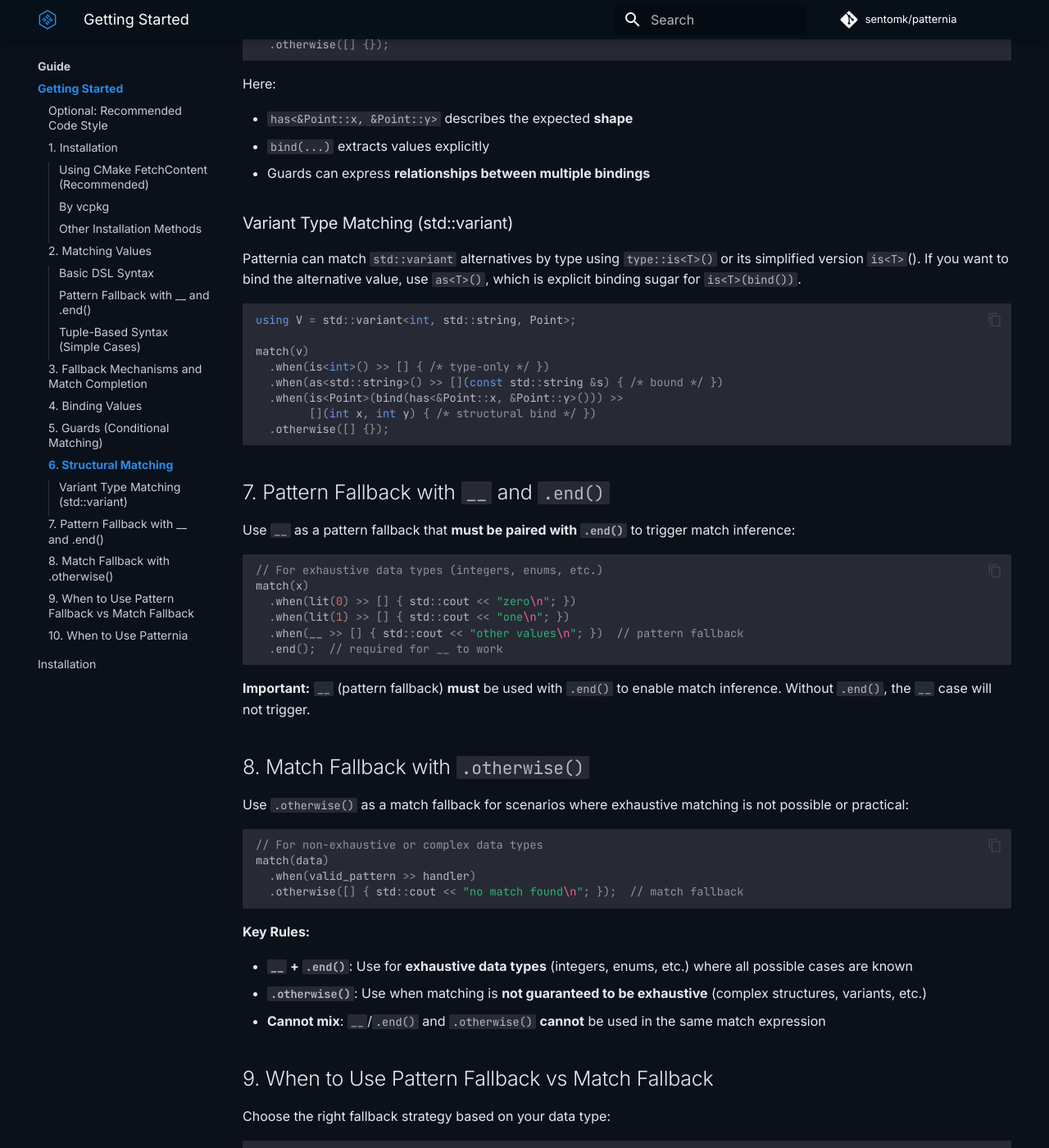
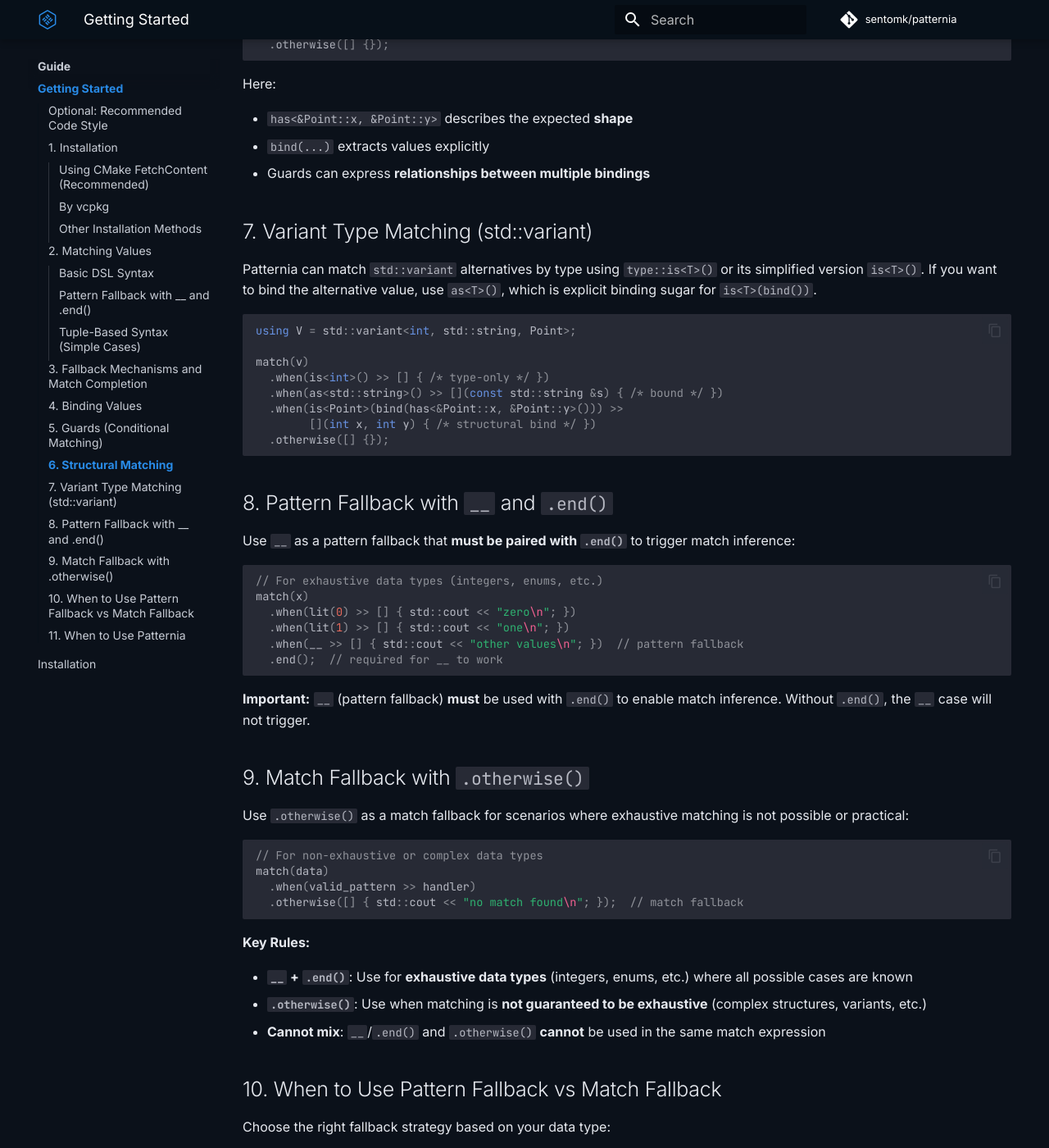
Before and after one commit to sentomk/patternia, an MkDocs documentation site: the page built from docs/guide/getting-started.md, in a window 1280 px wide and 1400 px high, scrolled down 5339 px. Shown: the whole window at 82% size. Built offline with MkDocs 1.6.1 and Material for MkDocs 9.7.7, drawn with Linux system fonts in a browser that asks for light colours; comment, search, counter and statistics services are not loaded; some of the changed text lies outside the part shown.

Commit message:
docs: move variant matching docs to top-level section
Moves the documentation for `type::is<T>()` and `type::as<T>()` earlier
in `docs/api.md`, placing it before the binding patterns section. Promotes
"Variant Type Matching" to a top-level section in the getting-started
guide and increments the numbering of subsequent sections.

````diff
--- a/docs/guide/getting-started.md
+++ b/docs/guide/getting-started.md
@@ -314,7 +314,7 @@ match(data)
 * **`.otherwise()`**: Use when matching is **not guaranteed to be exhaustive** (complex structures, variants, etc.)
 * **Cannot mix**: `__`/`.end()` and `.otherwise()` **cannot** be used in the same match expression
 
-## 9. When to Use Pattern Fallback vs Match Fallback
+## 10. When to Use Pattern Fallback vs Match Fallback
 
 Choose the right fallback strategy based on your data type:
 
@@ -340,7 +340,7 @@ match(value)
 ```
 
 
-## 10. When to Use Patternia
+## 11. When to Use Patternia
 
 Patternia is particularly effective when:
 
````
Also changed, not shown: other parts of docs/guide/getting-started.md (+6 -6 lines), docs/api.md (+44 -44 lines).
